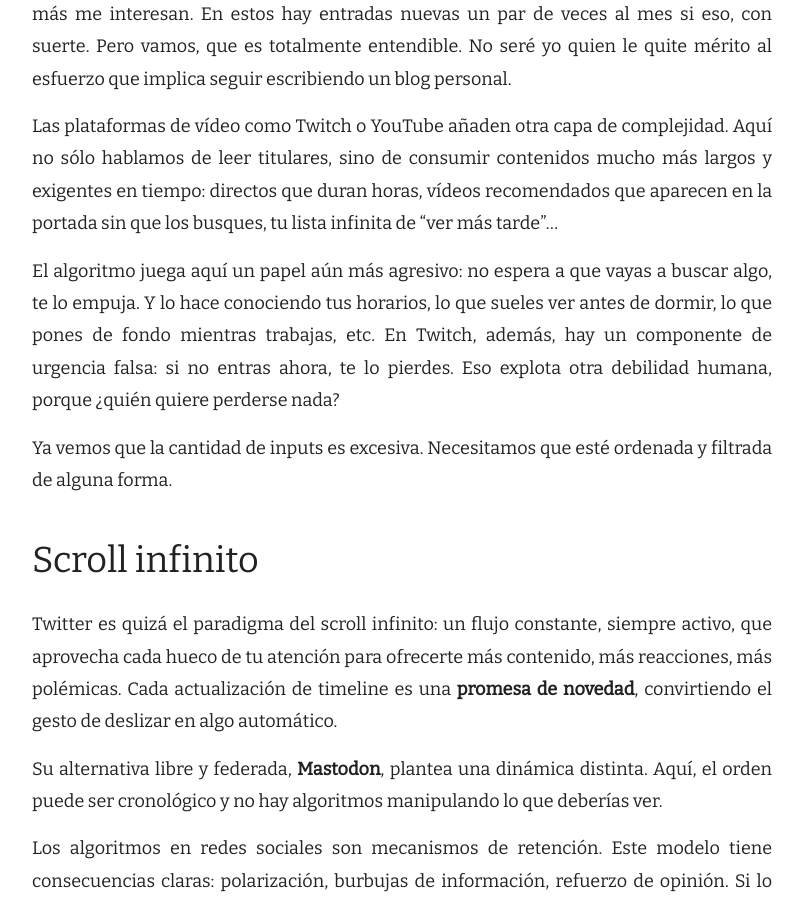
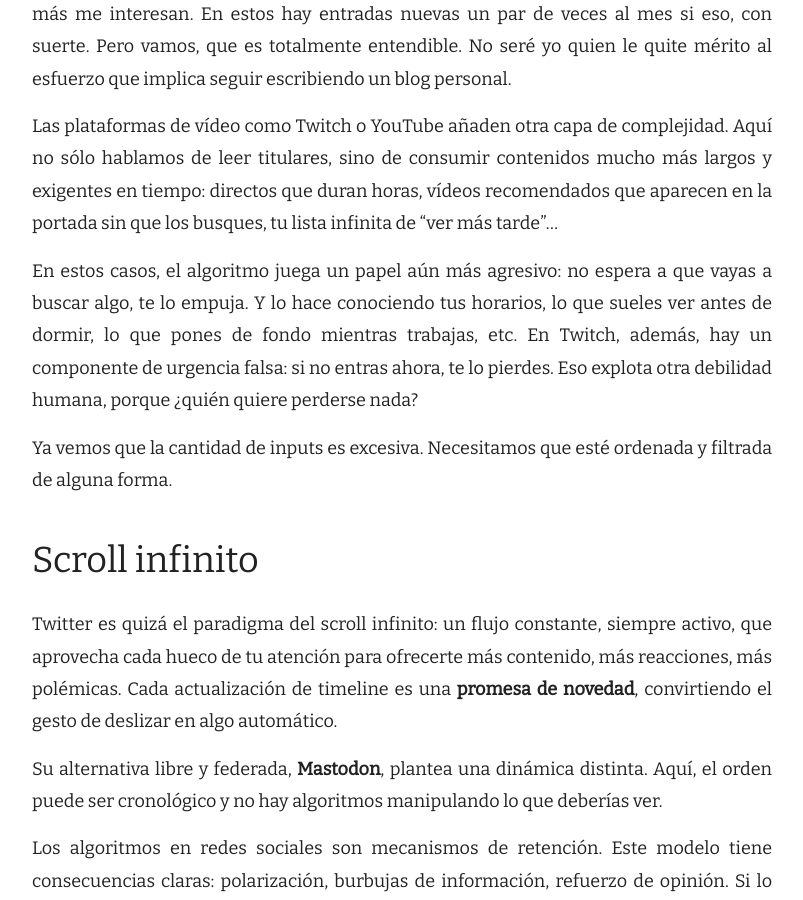
Before and after one commit to jartigag/blog, a Jekyll site: the page built from _posts/2025-08-30-demasiao-feed.md, in a window 1280 px wide and 900 px high, scrolled down 3102 px. Shown: the whole window, without its empty margins (238-1041 px from the left). Built offline with Jekyll 4.4.1, drawn with Linux system fonts in a browser that asks for light colours; nearby versions of some CDN libraries; some of the changed text lies outside the part shown.

Commit message:
Update 2025-08-30-demasiao-feed.md

```diff
--- a/_posts/2025-08-30-demasiao-feed.md
+++ b/_posts/2025-08-30-demasiao-feed.md
@@ -112,7 +112,7 @@ No seré yo quien le quite mérito al esfuerzo que implica seguir escribiendo un
 Las plataformas de vídeo como Twitch o YouTube añaden otra capa de complejidad.
 Aquí no sólo hablamos de leer titulares, sino de consumir contenidos mucho más largos y exigentes en tiempo: directos que duran horas, vídeos recomendados que aparecen en la portada sin que los busques, tu lista infinita de "ver más tarde"...
 
-El algoritmo juega aquí un papel aún más agresivo: no espera a que vayas a buscar algo, te lo empuja.
+En estos casos, el algoritmo juega un papel aún más agresivo: no espera a que vayas a buscar algo, te lo empuja.
 Y lo hace conociendo tus horarios, lo que sueles ver antes de dormir, lo que pones de fondo mientras trabajas, etc.
 En Twitch, además, hay un componente de urgencia falsa: si no entras ahora, te lo pierdes. Eso explota otra debilidad humana, porque ¿quién quiere perderse nada?
 
```
Also changed, not shown: other parts of _posts/2025-08-30-demasiao-feed.md (+1 -1 lines).
